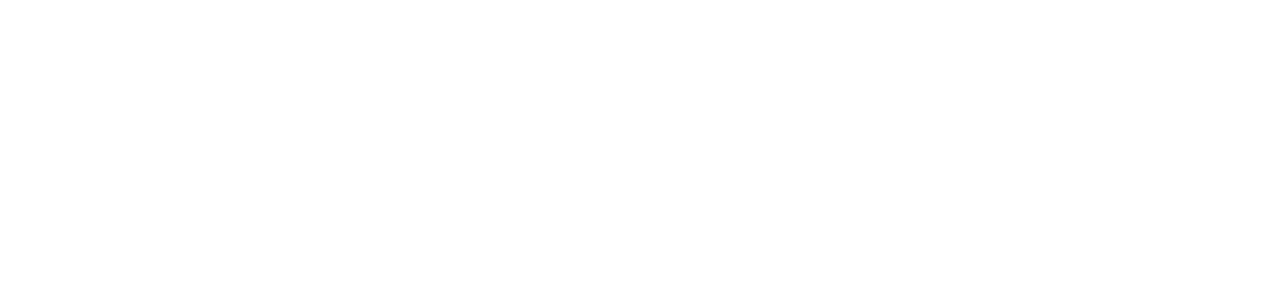
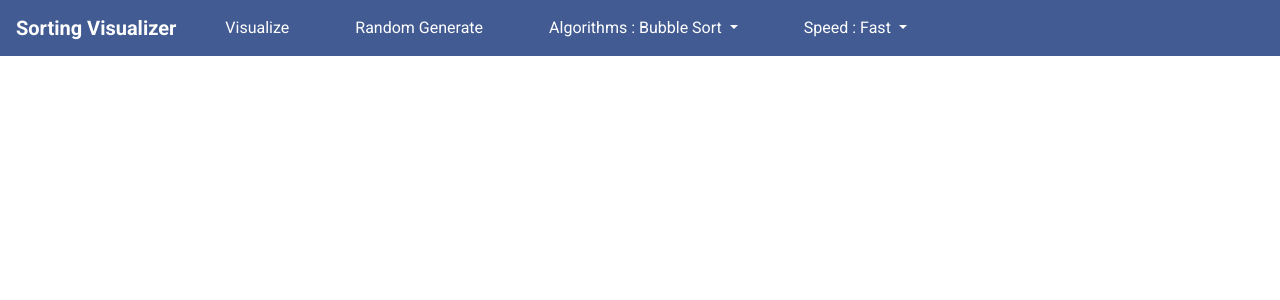
Before and after one commit to mingchengzack/Sorting-Visualizer, a React (Create React App) app: page / in a window 1280 px wide. Shown: the top 300 px of the page. Built offline with nearby package versions, Linux system fonts and the light colour scheme.

Commit message:
added navbar and intial style

```diff
--- /dev/null
+++ b/src/components/Navbar.css
@@ -0,0 +1,54 @@
+.navbar-nav > li {
+  padding-left: 20px;
+  padding-right: 20px;
+}
+
+.navbar-custom {
+  background-color: rgb(66, 91, 146);
+}
+
+.navbar-brand {
+  font-weight: bold;
+  font-family: "Roboto";
+  color: white;
+}
+
+.navbar-brand:hover {
+  color: #b8b521;
+}
+
+#button {
+  background-color: rgb(66, 91, 146);
+  border-color: rgb(66, 91, 146);
+  font-family: "Roboto";
+}
+
+#button:hover {
+  color: #b8b521;
+}
+
+#button:focus {
+  box-shadow: none;
+}
+
+#dropdown-toggle {
+  background-color: rgb(66, 91, 146);
+  border-color: rgb(66, 91, 146);
+  font-family: "Roboto";
+}
+
+#dropdown-toggle:hover {
+  color: #b8b521;
+}
+
+#dropdown-toggle:focus {
+  box-shadow: none;
+}
+
+#dropdown-item {
+  font-family: "Roboto";
+}
+
+#dropdown-item:hover {
+  background-color: #b8b521;
+}
--- /dev/null
+++ b/src/components/Navitem.jsx
@@ -0,0 +1,50 @@
+import React, { Component } from "react";
+import { Button } from "react-bootstrap";
+import { Dropdown } from "react-bootstrap";
+import "./Navbar.css";
+
+class Navitem extends Component {
+  constructor(props) {
+    super(props);
+    this.state = { name: props.name, type: props.type };
+  }
+
+  render() {
+    const { type } = this.state;
+    if (type === "button") {
+      return (
+        <li>
+          <Button id="button" onClick={() => this.props.onClick()}>
+            {this.state.name}
+          </Button>
+        </li>
+      );
+    } else {
+      return (
+        <li>
+          <Dropdown>
+            <Dropdown.Toggle id="dropdown-toggle">
+              {this.state.name + " : " + this.props.curItem + "  "}
+            </Dropdown.Toggle>
+
+            <Dropdown.Menu>
+              {this.props.itemList.map(item => {
+                return (
+                  <Dropdown.Item
+                    key={item}
+                    onSelect={() => this.props.onChangeItem(item)}
+                    id="dropdown-item"
+                  >
+                    {item}
+                  </Dropdown.Item>
+                );
+              })}
+            </Dropdown.Menu>
+          </Dropdown>
+        </li>
+      );
+    }
+  }
+}
+
+export default Navitem;
--- a/src/components/SortingVisualizer.jsx
+++ b/src/components/SortingVisualizer.jsx
@@ -1,9 +1,89 @@
 import React, { Component } from "react";
+import { Navbar } from "react-bootstrap";
+import { Nav } from "react-bootstrap";
+import Navitem from "./Navitem";
+import "./Navbar.css";
+
+const algorithms = [
+  "Bubble Sort",
+  "Insertion Sort",
+  "Quick Sort",
+  "Merge Sort",
+  "Heap Sort",
+  "Radix Sort",
+  "Bucket Sort"
+];
+
+const speeds = ["Fast", "Medium", "Slow"];
 
 class SortingVisualizer extends Component {
-  state = {};
+  constructor() {
+    super();
+    this.state = { curAlgorithm: "Bubble Sort", curSpeed: "Fast" };
+  }
+
+  handleChangeAlgorithm = algorithm => {
+    this.setState({ curAlgorithm: algorithm });
+  };
+
+  handleChangeSpeed = speedname => {
+    this.setState({ curSpeed: speedname });
+  };
+
+  handleRandomGenerate = () => {};
+
+  handleVisualize = () => {
+    let speed = 12;
+    switch (this.state.curSpeed) {
+      case "Fast":
+        speed = 12;
+        break;
+      case "Medium":
+        speed = 16;
+        break;
+      case "Slow":
+        speed = 20;
+        break;
+      default:
+        speed = 12;
+        break;
+    }
+  };
+
   render() {
-    return <div></div>;
+    return (
+      <div>
+        <Navbar variant="custom">
+          <Navbar.Brand href="#home">Sorting Visualizer</Navbar.Brand>
+          <Nav>
+            <Navitem
+              name={"Visualize"}
+              type={"button"}
+              onClick={this.handleVisualize}
+            />
+            <Navitem
+              name={"Random Generate"}
+              type={"button"}
+              onClick={this.handleRandomGenerate}
+            />
+            <Navitem
+              name={"Algorithms"}
+              type={"dropdown"}
+              itemList={algorithms}
+              curItem={this.state.curAlgorithm}
+              onChangeItem={this.handleChangeAlgorithm}
+            />
+            <Navitem
+              name={"Speed"}
+              type={"dropdown"}
+              itemList={speeds}
+              curItem={this.state.curSpeed}
+              onChangeItem={this.handleChangeSpeed}
+            />
+          </Nav>
+        </Navbar>
+      </div>
+    );
   }
 }
 
```
